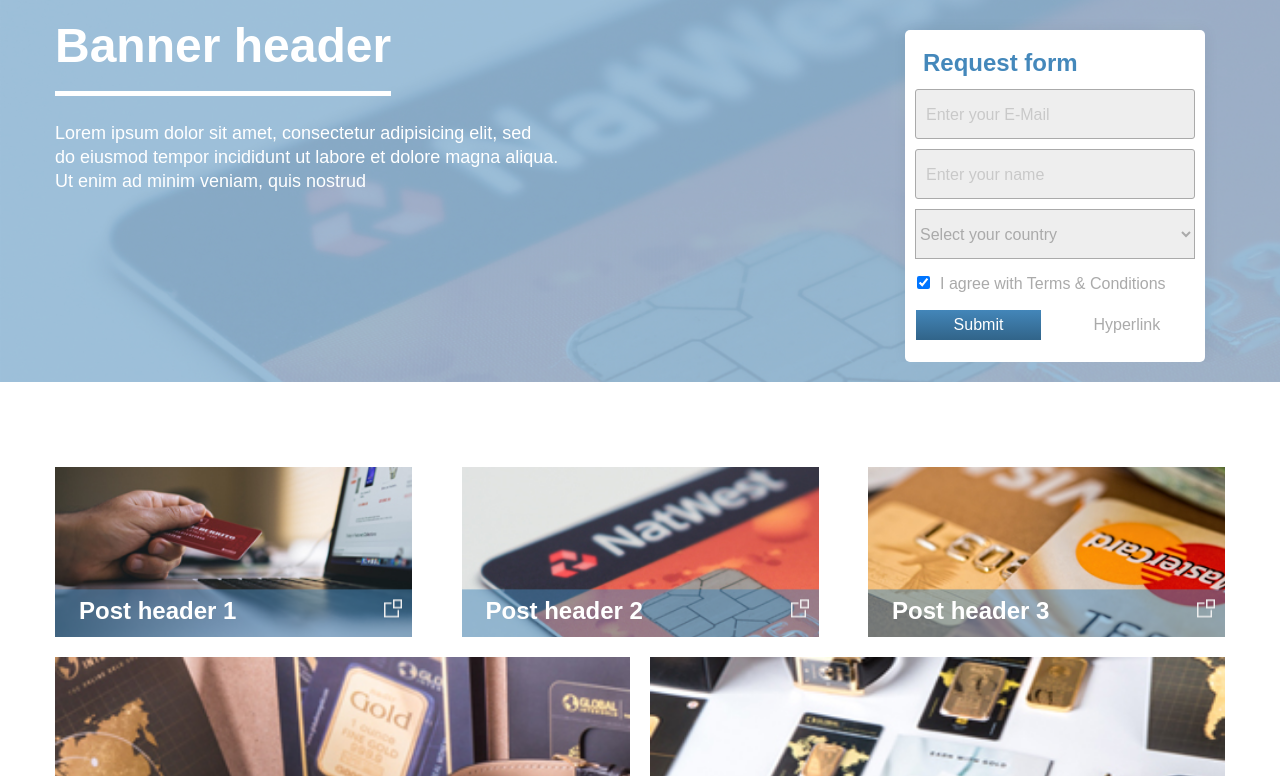
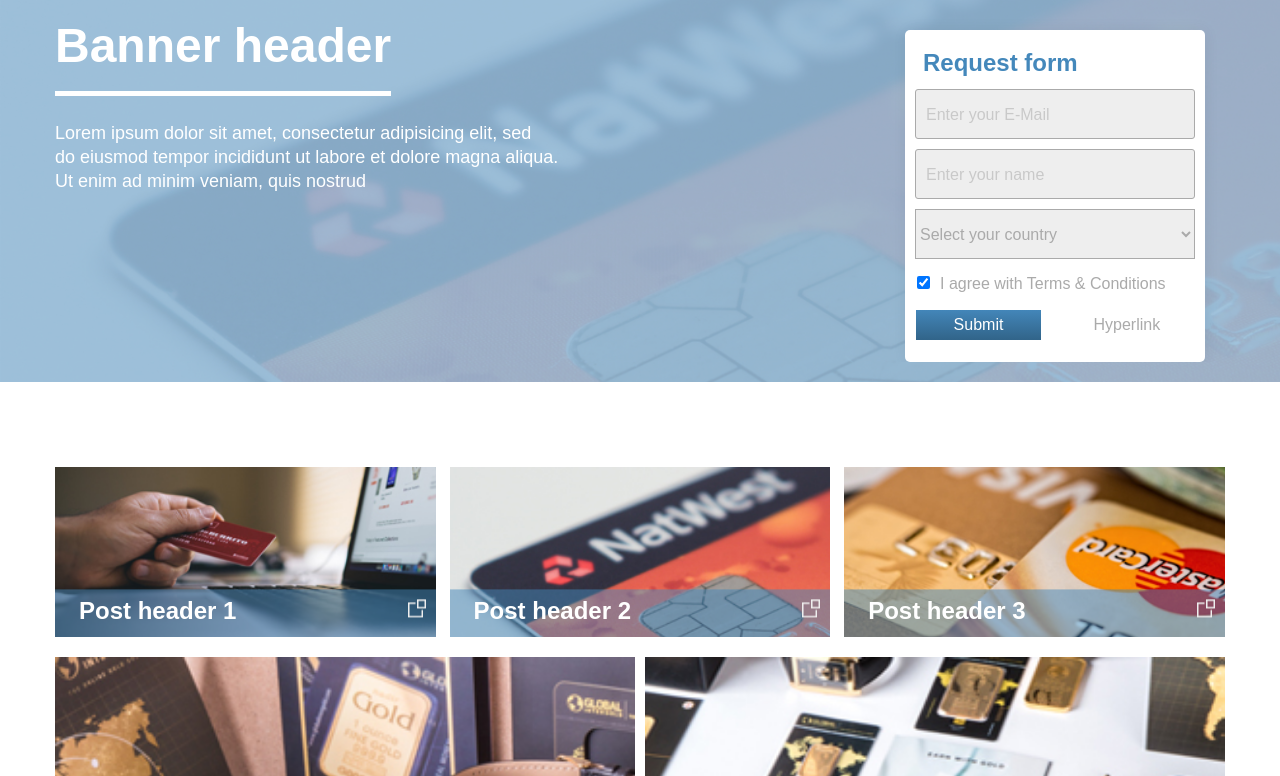
Before and after one commit to ERazina/city, a website: page src/index.html in a window 1280 px wide. Shown: the top 776 px of the page. Drawn offline with nearby package versions, Linux system fonts and the light colour scheme; files that its build step writes are made by us from their sources.

Commit message:
сделаны отступы между блоками flex

```diff
--- a/src/sass/media.scss
+++ b/src/sass/media.scss
@@ -44,8 +44,6 @@ $bluetext: #4488bb;
     }
 
     .posts {
-
-
       .second-block {
         display: flex;
         flex-flow: row;
@@ -59,13 +57,22 @@ $bluetext: #4488bb;
           .textblock{
             transform: translateY(72%);
             transition: .3s;
+
+            .post-text{
+              font-size: 14px;
+            }
           }
           &:hover > .textblock{
             transform: translateY(0);
           }
 
           &:first-child, &:nth-child(2), &:nth-child(3){
-            width: 30%;
+            width: 32%;
+          }
+
+          &:nth-child(2){
+            margin-left: 0;
+            margin-right: 0;
           }
 
 
@@ -73,6 +80,10 @@ $bluetext: #4488bb;
             flex-grow: 3;
             width: 45%;
             z-index: 1000;
+          }
+
+          &:nth-child(4){
+            margin-right: 0;
           }
         }
       }
--- a/src/sass/style.scss
+++ b/src/sass/style.scss
@@ -254,6 +254,8 @@ h2{
 						line-height: 18px;
 						color: $white;
 						margin-top: 13px;
+						text-overflow: ellipsis;
+
 					}
 				}
 			}
```
Also changed, not shown: build/css/media.css, build/css/style.css.
